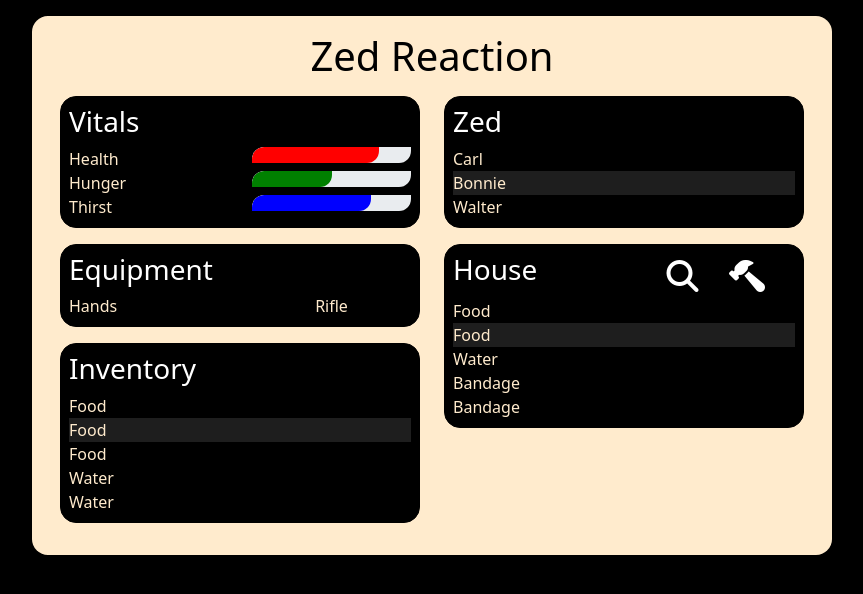
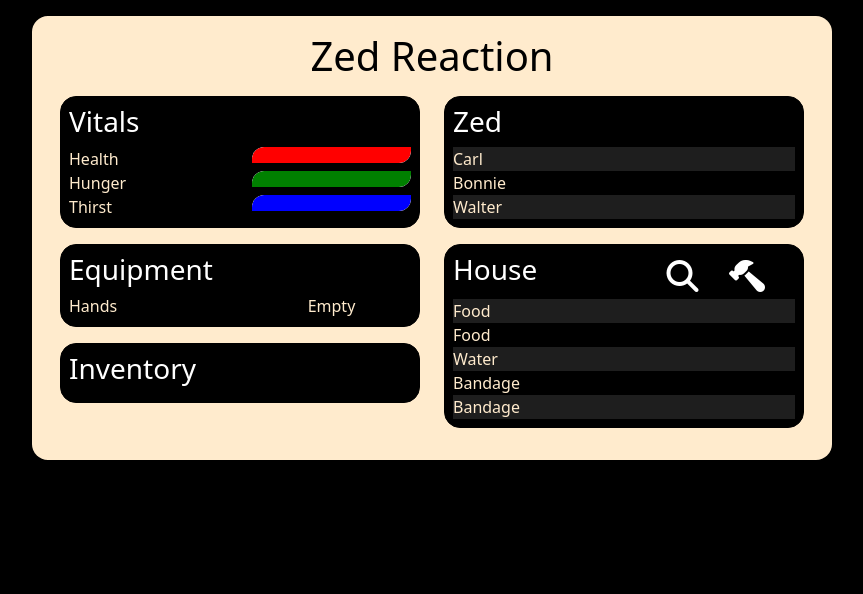
Before and after one commit to LouisSavoie/zed-reaction, a React (Create React App) app: page / in a window 1280 px wide. Shown: the top 594 px of the page, without its empty margins (208-1071 px from the left). Built offline with nearby package versions, Linux system fonts and the light colour scheme.

Commit message:
add player states

```diff
--- a/src/components/Player.js
+++ b/src/components/Player.js
@@ -1,4 +1,12 @@
+import { useState } from 'react'
+
 function Player() {
+
+  const [position, setPosition] = useState(0,0)
+  const [vitals, setVitals] = useState({ health: 100, hunger: 100, thirst: 100 })
+  const [inventory, setInventory] = useState([])
+  const [equipped, setEquipped] = useState({ hands: { name: "Empty", damage: 0 } })
+
   return (
     <div className="player">
 
@@ -9,7 +17,7 @@ function Player() {
           <p className="col">Health</p>
           <div className="col">
             <div className="progress">
-              <div className="progress-bar" role="progressbar" style={{width: "80%", backgroundColor: "red"}} aria-valuenow="80" aria-valuemin="0" aria-valuemax="100"></div>
+              <div className="progress-bar" role="progressbar" style={{width: vitals.health + "%", backgroundColor: "red"}} aria-valuenow={vitals.health} aria-valuemin="0" aria-valuemax="100"></div>
             </div>
           </div>
         </div>
@@ -18,7 +26,7 @@ function Player() {
           <p className="col">Hunger</p>
           <div className="col">
             <div className="progress">
-              <div className="progress-bar" role="progressbar" style={{width: "50%", backgroundColor: "green"}} aria-valuenow="50" aria-valuemin="0" aria-valuemax="100"></div>
+              <div className="progress-bar" role="progressbar" style={{width: vitals.hunger + "%", backgroundColor: "green"}} aria-valuenow={vitals.hunger} aria-valuemin="0" aria-valuemax="100"></div>
             </div>
           </div>
         </div>
@@ -27,7 +35,7 @@ function Player() {
           <p className="col">Thirst</p>
           <div className="col">
             <div className="progress">
-              <div className="progress-bar" role="progressbar" style={{width: "75%", backgroundColor: "blue"}} aria-valuenow="75" aria-valuemin="0" aria-valuemax="100"></div>
+              <div className="progress-bar" role="progressbar" style={{width: vitals.thirst + "%", backgroundColor: "blue"}} aria-valuenow={vitals.thirst} aria-valuemin="0" aria-valuemax="100"></div>
             </div>
           </div>
         </div>
@@ -42,7 +50,7 @@ function Player() {
             <p>Hands</p>
           </div>
           <div className="col text-center">
-            <p>Rifle</p>
+            <p>{equipped.hands.name}</p>
           </div>
         </div>
 
@@ -52,36 +60,11 @@ function Player() {
         <h3>Inventory</h3>
 
         <ul id="player-items">
-          <li>
-            <p>Food</p>
-          </li>
-          <li>
-            <p>Food</p>
-          </li>
-          <li>
-            <p>Food</p>
-          </li>
-          <li>
-            <p>Water</p>
-          </li>
-          <li>
-            <p>Water</p>
-          </li>
-          <li>
-            <p>Water</p>
-          </li>
-          <li>
-            <p>Bandage</p>
-          </li>
-          <li>
-            <p>Bandage</p>
-          </li>
-          <li>
-            <p>Bandage</p>
-          </li>
-          <li>
-            <p>Tools</p>
-          </li>
+          {inventory.map((item) => (
+            <li>
+              <p>{item.name}</p>
+            </li>
+          ))}
         </ul>
 
       </div>
--- a/src/index.css
+++ b/src/index.css
@@ -53,7 +53,7 @@ li {
   list-style: none;
 }
 
-li:nth-child(2) {
+li:nth-child(odd) {
   background-color: rgb(30, 30, 30);
 }
 
```
